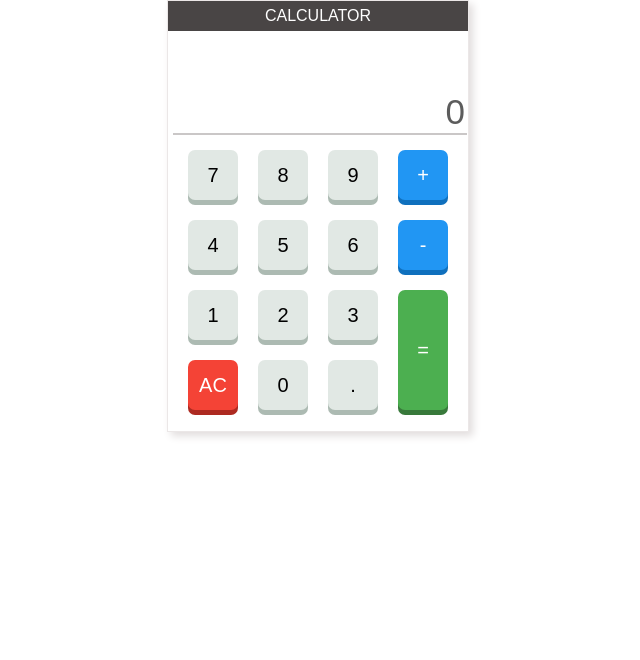
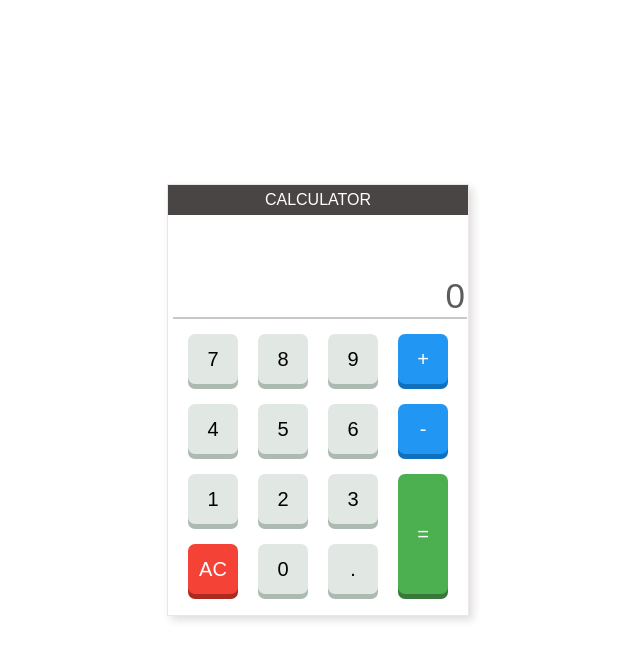
Before and after one commit to perugoal1/calculator, a React (Create React App) app: page / in a window 1280 px wide. Shown: the top 660 px of the page, without its empty margins (322-962 px from the left). Built offline with nearby package versions, Linux system fonts and the light colour scheme.

Commit message:
CSS alignment changes

```diff
--- a/src/App.css
+++ b/src/App.css
@@ -5,6 +5,10 @@
   height: 430px;
   margin: auto;
   box-shadow: 4px 4px 8px #e1dddd;
+  position: absolute;
+  top: 50%;
+  transform: translateY(-50%) translatex(-50%);
+  left: 50%;
 }
 .title{
   background: #494545;
```
